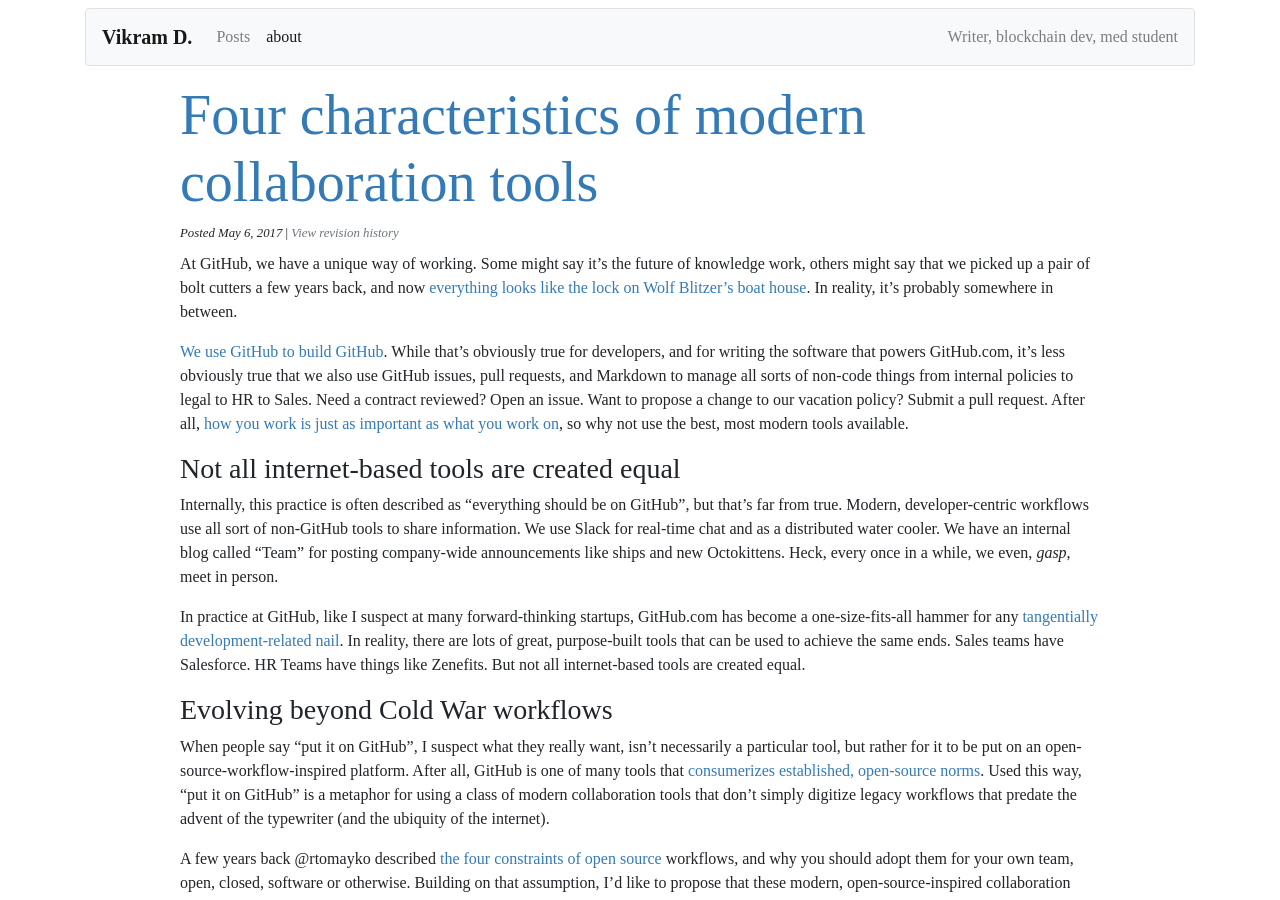
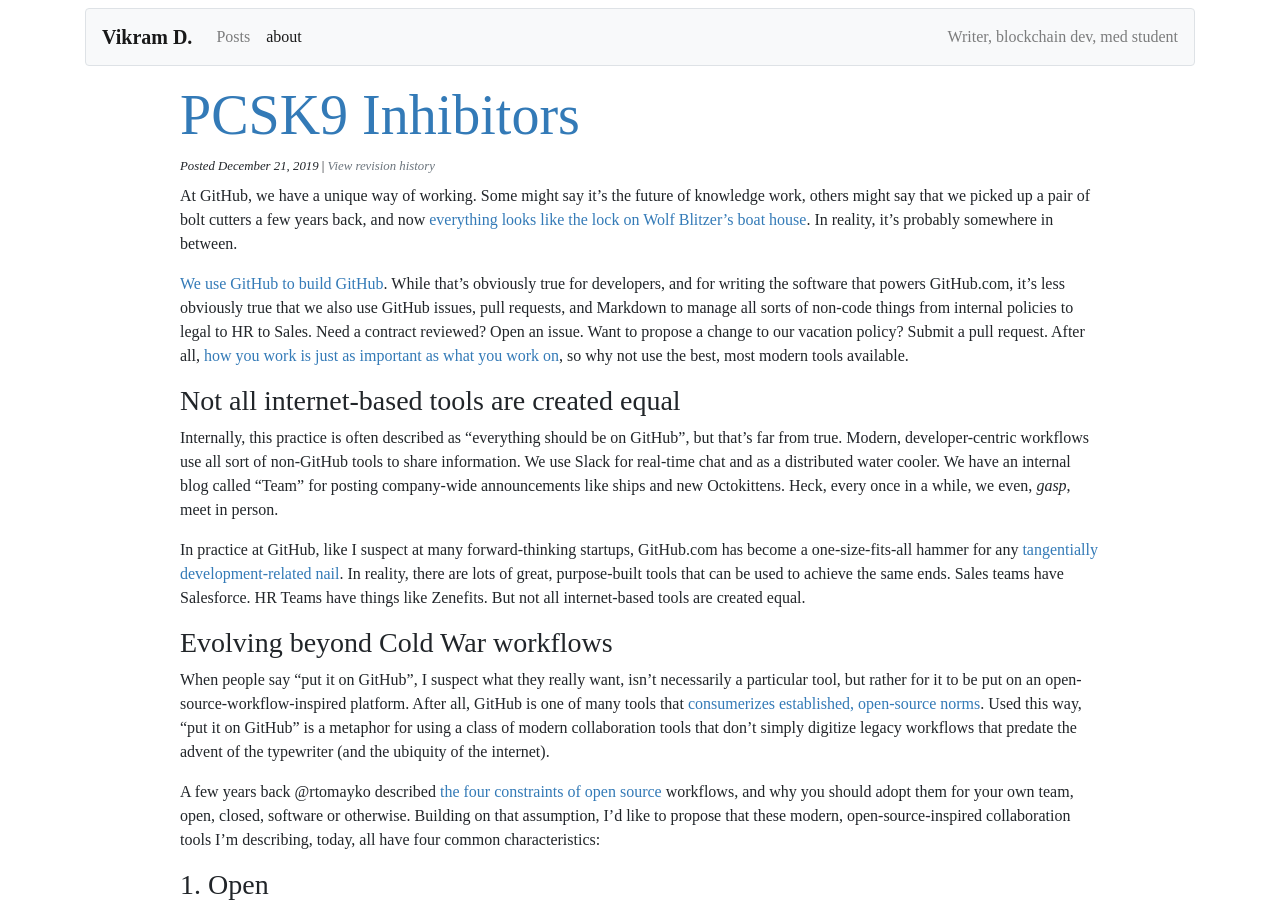
Before and after one commit to dhillonv10/dhillonv10.github.io, a Jekyll site: the page built from _posts/2019-12-21-psk9-inhibitors.md, in a window 1280 px wide and 900 px high. Built offline with Jekyll 4.4.1, drawn with Linux system fonts in a browser that asks for light colours; cached includes are drawn as plain includes; nearby versions of some CDN libraries; comment, search, counter and statistics services are not loaded.

```diff
--- a/_posts/2017-05-06-tools.md
+++ b/_posts/2019-12-21-psk9-inhibitors.md
@@ -1,5 +1,5 @@
 ---
-title: Four characteristics of modern collaboration tools
+title: PCSK9 Inhibitors
 description: Today, open-source-inspired collaboration tools are open, linkable, asynchronous, and naturally capture and expose process. Ask yourself if you're working the way you'd like to work, or just the way everyone else does.
 ---
 
```
